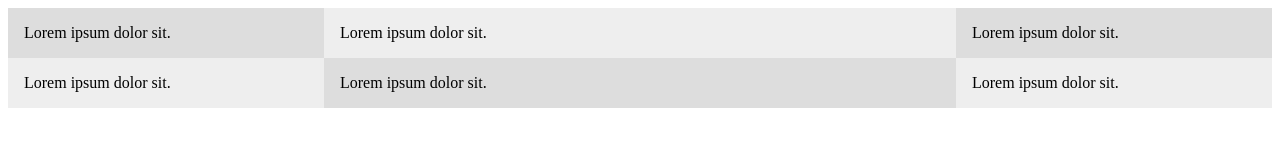
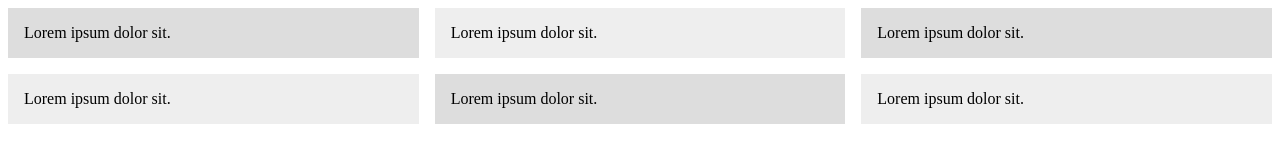
Before and after one commit to infiniteoo/HTMLCSS-css_grid_layout_deep_dive, a plain HTML site: page index2.html in a window 1280 px wide. Drawn offline with Linux system fonts and the light colour scheme.

Commit message:
using repeat for our template column definition

```diff
--- a/index2.html
+++ b/index2.html
@@ -8,7 +8,9 @@
     <style>
       .wrapper {
         display: grid;
-        grid-template-columns: 1fr 2fr 1fr;
+        /* grid-template-columns: 1fr 2fr 1fr; */
+        grid-template-columns: repeat(3, 1fr);
+        grid-gap: 1em;
       }
       .wrapper > div {
         background: #eee;
```
